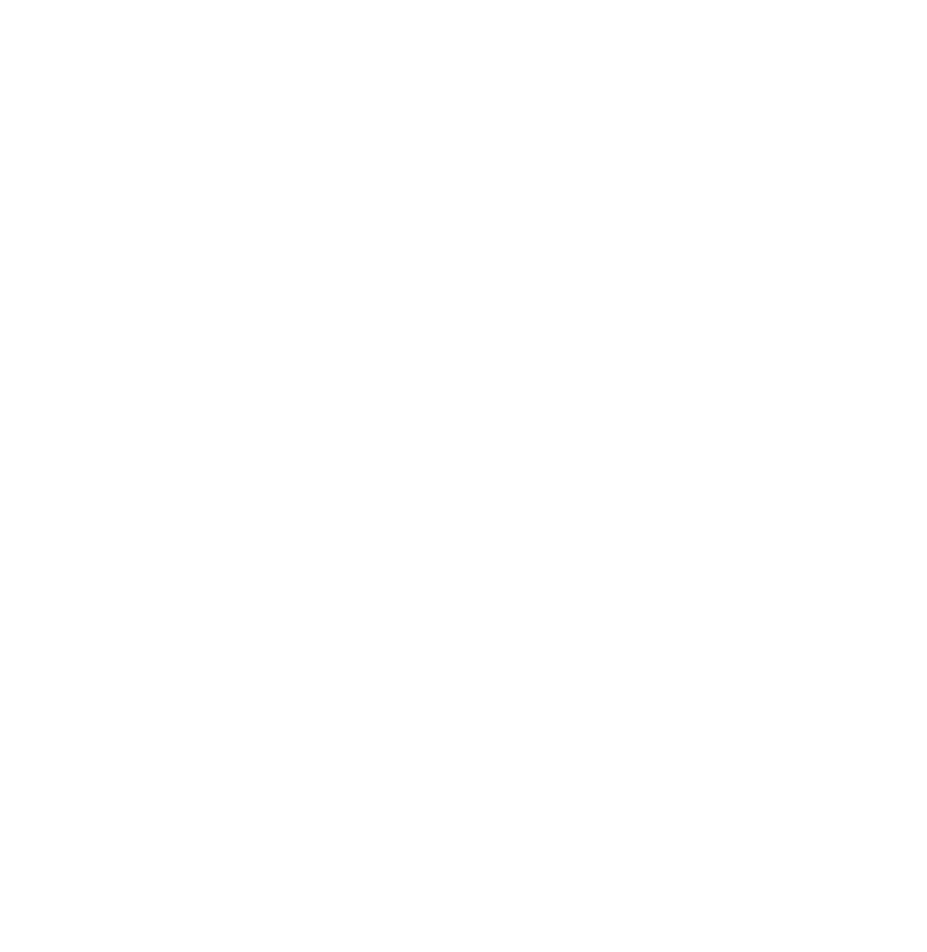
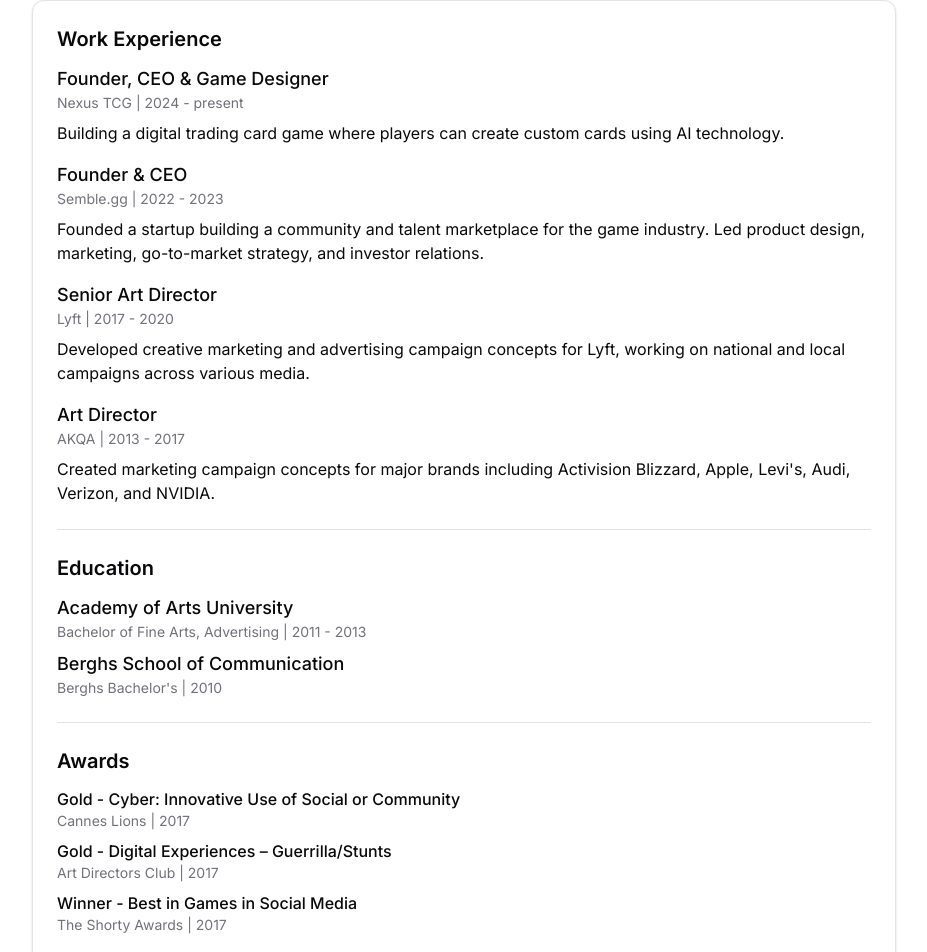
Before and after one commit to NilsWestgardh/portfolio-2024, a Next.js app: page /about in a window 1280 px wide. Shown: the part 803-1755 px from the top of the page, without its empty margins (176-1103 px from the left). Before the commit the page ends 880 px from the top, so only its background shows below. Built offline with nearby package versions, Linux system fonts and the light colour scheme; no server answers; the database is empty.

Commit message:
Add resume to about

```diff
--- a/app/about/page.tsx
+++ b/app/about/page.tsx
@@ -27,6 +27,8 @@
 } from "@/components/ui/avatar";
 import { Badge } from "@/components/ui/badge";
 import { Separator } from "@/components/ui/separator";
+// Custom components
+import Resume from "@/components/resume";
 
 const calculateAge = (birthDate: string) => {
   const today = new Date();
@@ -121,64 +123,8 @@
           </TabsContent>
         </Tabs>
       </Card>
+
+      <Resume />
     </div>
   );
-
-  // return (
-  //   <div className="container mx-auto px-4 py-8 max-w-4xl">
-  //     <Card className="mb-8">
-  //       <CardHeader className="text-center gap-4">
-  //         <Avatar className="w-48 h-48 mx-auto">
-  //           <AvatarImage src="/nils.png" alt="Nils headshot" />
-  //         </Avatar>
-  //         <div className="flex flex-col items-center">
-  //           <h2 className="text-2xl font-medium">Nils Westgårdh</h2>
-  //           <p className="text-muted-foreground">Stockholm, Sweden • {calculateAge("1988-10-25")} yo</p>
-  //         </div>
-  //         <div className="flex flex-wrap justify-center gap-1 mt-4">
-  //           {skills.map((skill) => (
-  //             <TooltipProvider key={skill.id}>
-  //               <Tooltip>
-  //                 <TooltipTrigger>
-  //                   <Badge
-  //                     variant="outline"
-  //                     className="rounded-full"
-  //                   >
-  //                     {skill.skill}
-  //                   </Badge>
-  //                 </TooltipTrigger>
-  //                 <TooltipContent>
-  //                   <p>{skill.level}</p>
-  //                 </TooltipContent>
-  //               </Tooltip>
-  //             </TooltipProvider>
-  //           ))}
-  //         </div>
-  //       </CardHeader>
-  //     </Card>
-
-  //     <Card>
-  //       <CardContent className="text-center space-y-4">
-  //         <p className="text-xl font-semibold text-muted-foreground">
-  //           A techno-optimistic Swedish army-knife, with a passion for gaming, and knack for creative problem-solving.
-  //         </p>
-  //         <Separator className="my-4" />
-  //         <div className="space-y-4 text-sm">
-  //           <p>
-  //             I spent 10 years in San Francisco, where I graduated from Academy of Art University. I joined AKQA, and became an integral part of their creative team, working on many big-name brands like Activision Blizzard, NVIDIA, Audi, Levi's, Visa, Verizon, Apple, and more.
-  //           </p>
-  //           <p>
-  //             After that I joined Lyft and their in-house agency, where I worked on everything from small and scrappy campaigns to nation-wide ones.
-  //           </p>
-  //           <p>
-  //             Then, in 2020 I moved back to my native Sweden, and started studying game design. Eventually I quit to start my own marketing agency, which set me on the path of entrepreneurship.
-  //           </p>
-  //           <p>
-  //             I'm currently bootstrapping my second startup attempt. That said, I'm open to new opportunities where my wide-ranging skill set can be of use. So don't hesitate to reach out if you need help!
-  //           </p>
-  //         </div>
-  //       </CardContent>
-  //     </Card>
-  //   </div>
-  // );
 }
--- a/components/navigation.tsx
+++ b/components/navigation.tsx
@@ -81,6 +81,13 @@
                 </Button>
               </Link>
             </NavigationMenuItem>
+            <NavigationMenuItem>
+              <Link href="/resume">
+                <Button variant="ghost">
+                  Resume
+                </Button>
+              </Link>
+            </NavigationMenuItem>
           </NavigationMenuList>
         </NavigationMenu>
         <div className="hidden md:flex items-center space-x-2">
--- /dev/null
+++ b/components/resume.tsx
@@ -0,0 +1,131 @@
+import React from "react";
+// Component
+import { Card, CardContent } from "@/components/ui/card";
+import { Separator } from "@/components/ui/separator";
+
+type JobExperience = {
+  title: string;
+  company: string;
+  date: string;
+  description: string;
+};
+
+type Education = {
+  school: string;
+  degree: string;
+  date: string;
+};
+
+type Award = {
+  title: string;
+  organization: string;
+  date: string;
+};
+
+const jobExperiences: JobExperience[] = [
+  {
+    title: "Founder, CEO & Game Designer",
+    company: "Nexus TCG",
+    date: "2024 - present",
+    description: "Building a digital trading card game where players can create custom cards using AI technology.",
+  },
+  {
+    title: "Founder & CEO",
+    company: "Semble.gg",
+    date: "2022 - 2023",
+    description: "Founded a startup building a community and talent marketplace for the game industry. Led product design, marketing, go-to-market strategy, and investor relations.",
+  },
+  {
+    title: "Senior Art Director",
+    company: "Lyft",
+    date: "2017 - 2020",
+    description: "Developed creative marketing and advertising campaign concepts for Lyft, working on national and local campaigns across various media.",
+  },
+  {
+    title: "Art Director",
+    company: "AKQA",
+    date: "2013 - 2017",
+    description: "Created marketing campaign concepts for major brands including Activision Blizzard, Apple, Levi's, Audi, Verizon, and NVIDIA.",
+  },
+];
+
+const educations: Education[] = [
+  {
+    school: "Academy of Arts University",
+    degree: "Bachelor of Fine Arts, Advertising",
+    date: "2011 - 2013",
+  },
+  {
+    school: "Berghs School of Communication",
+    degree: "Berghs Bachelor's",
+    date: "2010",
+  },
+];
+
+const awards: Award[] = [
+  {
+    title: "Gold - Cyber: Innovative Use of Social or Community",
+    organization: "Cannes Lions",
+    date: "2017",
+  },
+  {
+    title: "Gold - Digital Experiences – Guerrilla/Stunts",
+    organization: "Art Directors Club",
+    date: "2017",
+  },
+  {
+    title: "Winner - Best in Games in Social Media",
+    organization: "The Shorty Awards",
+    date: "2017",
+  },
+];
+
+export default function Resume() {
+
+  return (
+    <Card className="mt-8">
+      <CardContent className="space-y-6 pt-6">
+        <div>
+          <h3 className="text-xl font-semibold mb-3">Work Experience</h3>
+          {jobExperiences.map((job, index) => (
+            <div key={index} className="mb-4">
+              <h4 className="text-lg font-medium">{job.title}</h4>
+              <p className="text-sm text-muted-foreground">
+                {job.company} | {job.date}
+              </p>
+              <p className="mt-2">{job.description}</p>
+            </div>
+          ))}
+        </div>
+
+        <Separator />
+
+        <div>
+          <h3 className="text-xl font-semibold mb-3">Education</h3>
+          {educations.map((edu, index) => (
+            <div key={index} className="mb-2">
+              <h4 className="text-lg font-medium">{edu.school}</h4>
+              <p className="text-sm text-muted-foreground">
+                {edu.degree} | {edu.date}
+              </p>
+            </div>
+          ))}
+        </div>
+
+        <Separator />
+
+        <div>
+          <h3 className="text-xl font-semibold mb-3">Awards</h3>
+          {awards.map((award, index) => (
+            <div key={index} className="mb-2">
+              <h4 className="text-base font-medium">{award.title}</h4>
+              <p className="text-sm text-muted-foreground">
+                {award.organization} | {award.date}
+              </p>
+            </div>
+          ))}
+        </div>
+      </CardContent>
+    </Card>
+  );
+};
```
